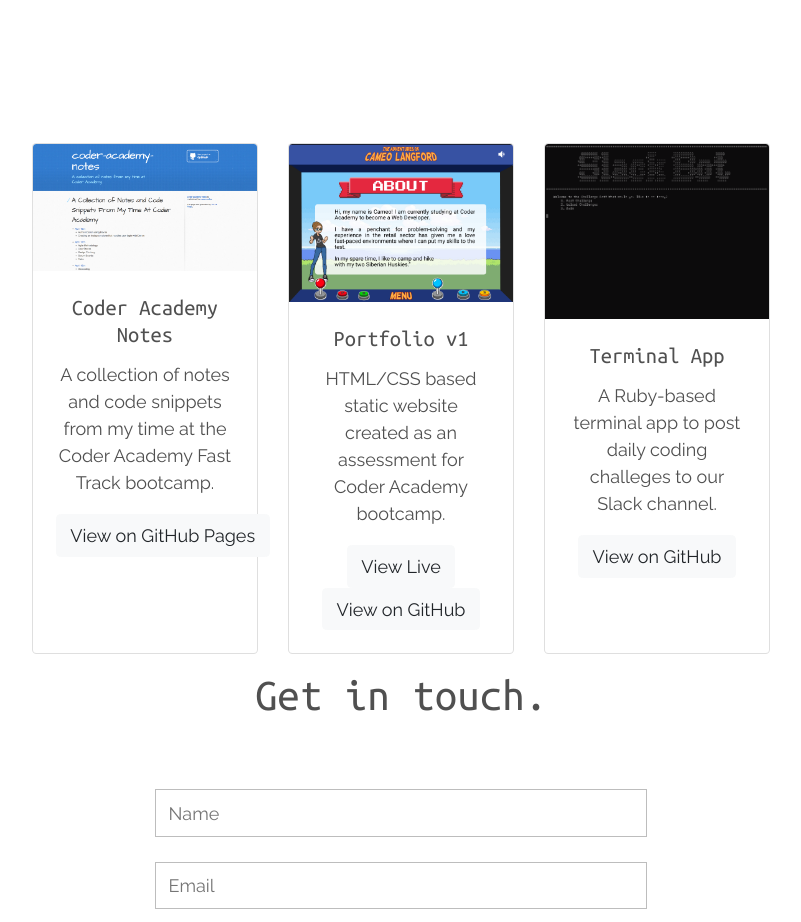
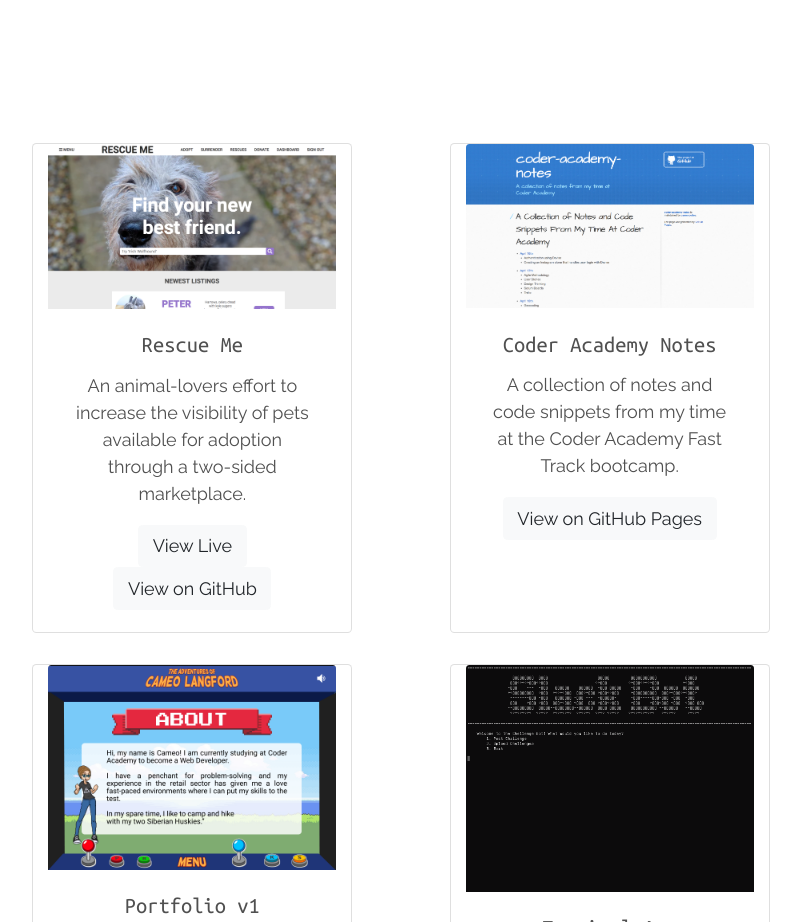
Before and after one commit to cameocodes/pixel-portfolio, a plain HTML site: page index.html in a window 1280 px wide. Shown: the part 980-1902 px from the top of the page, without its empty margins (239-1040 px from the left). Drawn offline with Linux system fonts and the light colour scheme.

Commit message:
Add Rescue Me to portfolio

```diff
--- a/assets/css/style.css
+++ b/assets/css/style.css
@@ -89,7 +89,7 @@ main {
 #contact {
     width: 80%;
     height: auto;
-    margin: 0% 10% 20% 10%;
+    margin: 10% 10% 20% 10%;
 }
 
 
--- a/index.html
+++ b/index.html
@@ -6,6 +6,7 @@
     <meta http-equiv="X-UA-Compatible" content="ie=edge">
 <!-- Google Fonts -->
     <link href="https://fonts.googleapis.com/css?family=Raleway|VT323|Ubuntu+Mono" rel="stylesheet">
+    <link href="https://fonts.googleapis.com/css?family=Crimson+Text" rel="stylesheet">
 <!-- Font Awesome social links? -->
     <script defer src="https://use.fontawesome.com/releases/v5.0.8/js/solid.js" integrity="sha384-+Ga2s7YBbhOD6nie0DzrZpJes+b2K1xkpKxTFFcx59QmVPaSA8c7pycsNaFwUK6l" crossorigin="anonymous"></script>
     <script defer src="https://use.fontawesome.com/releases/v5.0.8/js/brands.js" integrity="sha384-sCI3dTBIJuqT6AwL++zH7qL8ZdKaHpxU43dDt9SyOzimtQ9eyRhkG3B7KMl6AO19" crossorigin="anonymous"></script>
@@ -34,15 +35,22 @@
     <section id="stack">
             <i class="devicons devicons-html5"></i>
             <i class="devicons devicons-css3"></i>
-            <i class="devicons devicons-javascript"></i>
-            <i class="devicons devicons-nodejs_small"></i>
-            <i class="devicons devicons-mongodb"></i>
             <i class="devicons devicons-ruby"></i>
             <i class="devicons devicons-ruby_on_rails"></i>
+            <i class="devicons devicons-postgresql"></i>
     </section>
-    <section id="resources">
-        <div class="project-grid">
-            <div class="card" style="width: 18rem;">
+    <section id="portfolio">
+        <div class="project-grid flex-wrap">
+            <div class="card col-md-5">
+                <img class="card-img-top" src="/assets/img/rescueme.png" alt="Rescue Me">
+                <div class="card-body">
+                    <h5 class="card-title">Rescue Me</h5>
+                    <p class="card-text">An animal-lovers effort to increase the visibility of pets available for adoption through a two-sided marketplace.</p>
+                    <a href="https://rescueme-app.herokuapp.com/" class="btn btn-light">View Live</a>
+                    <a href="https://github.com/cameocodes/rescue-me" class="btn btn-light">View on GitHub</a>
+                </div>
+            </div>
+            <div class="card col-md-5">
                 <img class="card-img-top" src="/assets/img/coder-academy-notes.png" alt="Coder Academy Notes">
                 <div class="card-body">
                     <h5 class="card-title">Coder Academy Notes</h5>
@@ -50,7 +58,7 @@
                     <a href="https://cameocodes.github.io/coder-academy-notes/" class="btn btn-light">View on GitHub Pages</a>
                 </div>
             </div>
-            <div class="card" style="width: 18rem;">
+            <div class="card col-md-5">
                 <img class="card-img-top" src="/assets/img/portfolio-assignment.png" alt="Portfolio Assessment About Page">
                 <div class="card-body">
                     <h5 class="card-title">Portfolio v1</h5>
@@ -59,7 +67,7 @@
                     <a href="https://github.com/cameocodes/portfolio" class="btn btn-light">View on GitHub</a>
                 </div>
             </div>
-            <div class="card" style="width: 18rem;">
+            <div class="card col-md-5">
                     <img class="card-img-top" src="/assets/img/terminal-app.png" alt="Terminal Application in Ruby">
                     <div class="card-body">
                         <h5 class="card-title">Terminal App</h5>
@@ -85,7 +93,6 @@
             <a href="https://www.linkedin.com/in/cameo-langford/" target="_blank" class="social-link"><i class="fab fa-linkedin fa-2x"></i></a>
             <a href="https://github.com/cameocodes" target="_blank" class="social-link"><i class="fab fa-github-square fa-2x"></i></a>
             <a href="https://twitter.com/cameocodes" target="_blank" class="social-link"><i class="fab fa-twitter-square fa-2x"></i></a>
-            <a href="https://medium.com/@cameolangford" target="_blank" class="social-link"><i class="fab fa-medium fa-2x"></i></a>
         </p>
         <p>Cameo Langford 2018</p>
     </footer>
@@ -93,7 +100,7 @@
     <nav id="navbar">
         <p id="nav-title">CAMEO LANGFORD</p>
         <a href="#stack">STACK</a>
-        <a href="#resources">RESOURCES</a>
+        <a href="#portfolio">PORTFOLIO</a>
         <a href="#contact">CONTACT</a>
     </nav>
 </body>
```
Also changed, not shown: assets/img/rescueme.png (added).
